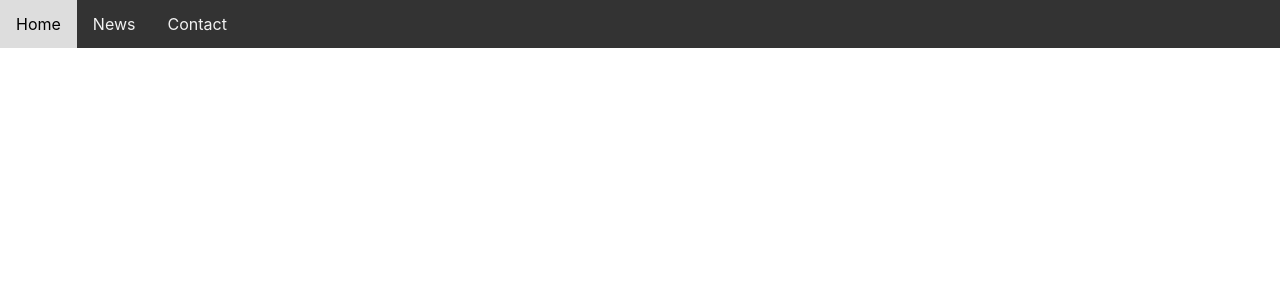
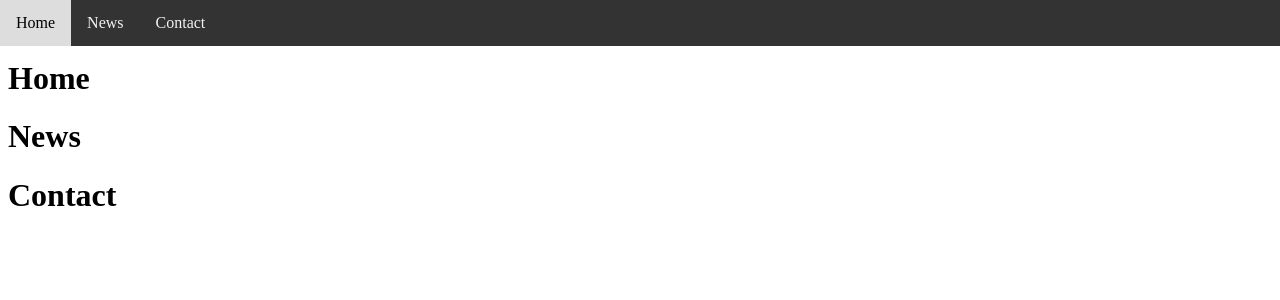
Before and after one commit to mayur256/react-examples, a React (Create React App) app in the folder custom-routing/: page / in a window 1280 px wide. Shown: the top 300 px of the page. Built offline with nearby package versions, Linux system fonts and the light colour scheme.

Commit message:
feat: Added Custom location hooks and corresponding components

```diff
--- a/custom-routing/src/App.tsx
+++ b/custom-routing/src/App.tsx
@@ -1,15 +1,18 @@
+// Top level imports
+import { ReactElement } from "react";
 
-// Atoms / Molecules/ Organisms
-import Navbar from "./components/organisms/Navbar";
+// Routing Component
+import AppRouter from "./routing/AppRouter";
+
+// App layout
+import LayoutContainer from "./pages/LayoutContainer";
 
 // Main Component definition
-function App() {
+export default function App(): ReactElement {
   // Main JSX
   return (
-    <div>
-      <Navbar />
-    </div>
-  );
+    <AppRouter>
+      <LayoutContainer />
+    </AppRouter>
+  )
 }
-
-export default App;
--- a/custom-routing/src/components/organisms/Navbar/navbar.module.css
+++ b/custom-routing/src/components/organisms/Navbar/navbar.module.css
@@ -4,6 +4,7 @@ nav {
     position: fixed; /* Set the navbar to fixed position */
     top: 0; /* Position the navbar at the top of the page */
     width: 100%; /* Full width */
+    left: 0;
 }
 
 /* Links inside the navbar */
--- /dev/null
+++ b/custom-routing/src/hooks/useLocation.ts
@@ -0,0 +1,51 @@
+// Top level imports
+import { useEffect, useState } from "react";
+
+// Type def for Custom Location object schema
+interface ILOC{
+    pathName: string;
+    search?: string;
+    hash?: string;
+}
+
+// Hook definition
+export const useLocation = () => {
+    // state declaration
+    const [locationState, setLocationState] = useState<ILOC | null>(null);
+
+    // gets location info and transforms it
+    function getLocationInfo(): ILOC {
+        const location: Location = window.location;
+        const { search, hash } = location;
+        const domain = !location.hash ? location.origin : location.origin + '/#';
+        const pathName = location.href.replace(domain, '');
+
+        return { pathName, search, hash };
+    }
+
+    // Calculates location object and sets it to state
+    function setCalcLocationToState() {
+        const { pathName, search, hash } = getLocationInfo();
+        setLocationState({ pathName, search, hash });
+    }
+
+    // On DidMount
+    useEffect(() => {
+        setCalcLocationToState();
+
+        // HashChangeEvent event handler
+        const onHashChange = (): void => {
+            setCalcLocationToState();
+        };
+
+        // register event
+        window.addEventListener('hashchange', onHashChange);
+
+        // cleanup function
+        return () => {
+            window.removeEventListener('hashchange', onHashChange);
+        }
+    }, []);
+
+    return locationState;
+};
--- a/custom-routing/src/index.css
+++ /dev/null
@@ -1,13 +0,0 @@
-body {
-  margin: 0;
-  font-family: -apple-system, BlinkMacSystemFont, 'Segoe UI', 'Roboto', 'Oxygen',
-    'Ubuntu', 'Cantarell', 'Fira Sans', 'Droid Sans', 'Helvetica Neue',
-    sans-serif;
-  -webkit-font-smoothing: antialiased;
-  -moz-osx-font-smoothing: grayscale;
-}
-
-code {
-  font-family: source-code-pro, Menlo, Monaco, Consolas, 'Courier New',
-    monospace;
-}
--- a/custom-routing/src/index.tsx
+++ b/custom-routing/src/index.tsx
@@ -1,6 +1,5 @@
 import React from 'react';
 import ReactDOM from 'react-dom/client';
-import './index.css';
 import App from './App';
 import reportWebVitals from './reportWebVitals';
 
--- /dev/null
+++ b/custom-routing/src/pages/LayoutContainer/Layout.module.css
@@ -0,0 +1,3 @@
+div {
+    margin-top: 60px;
+}
--- /dev/null
+++ b/custom-routing/src/pages/LayoutContainer/index.tsx
@@ -0,0 +1,24 @@
+// Top level imports
+import { ReactElement } from "react";
+
+// Pages
+import Home from "../Home";
+import News from "../News";
+import Contact from "../Contact";
+
+// CSS Module
+import "./Layout.module.css"
+// Atoms / Molecules / Organnisms
+import Navbar from "../../components/organisms/Navbar";
+
+// Component definition
+export default function LayoutContainer(): ReactElement {
+    return (
+        <>
+            <Navbar />
+            <Home />
+            <News />
+            <Contact />
+        </>
+    )
+};
--- /dev/null
+++ b/custom-routing/src/routing/AppRouter.tsx
@@ -0,0 +1,38 @@
+// Top level imports
+import { createContext, ReactElement, ReactNode, useEffect, useState } from "react";
+import { useLocation } from "../hooks/useLocation";
+
+// Props type definitions
+interface IProps {
+    children: ReactNode;
+}
+
+// navigation context type definition
+interface INavCtx {
+    pathName: string;
+    search?: string;
+    hash?: string;
+}
+
+// React context - used to handle navigation state that will be shared by components
+export const AppNavCtx = createContext<INavCtx | null>(null);
+
+// Component definition
+export default function AppRouter({ children }: IProps): ReactElement {
+    // state declaration
+    const [currentLocation] = useState<INavCtx | null>(null);
+    console.log(useLocation());
+
+    useEffect(() => {
+        const onHashChange = (event: HashChangeEvent): void => {
+        };
+
+        window.addEventListener('hashchange', onHashChange);
+    }, [])
+
+    return (
+        <AppNavCtx.Provider value={currentLocation}>
+            {children}
+        </AppNavCtx.Provider>
+    );
+};
```
